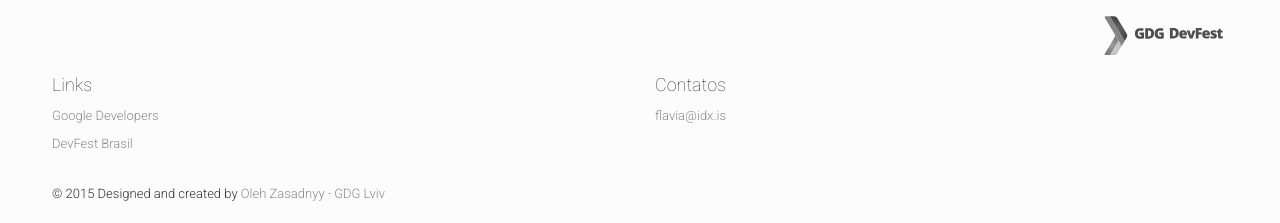
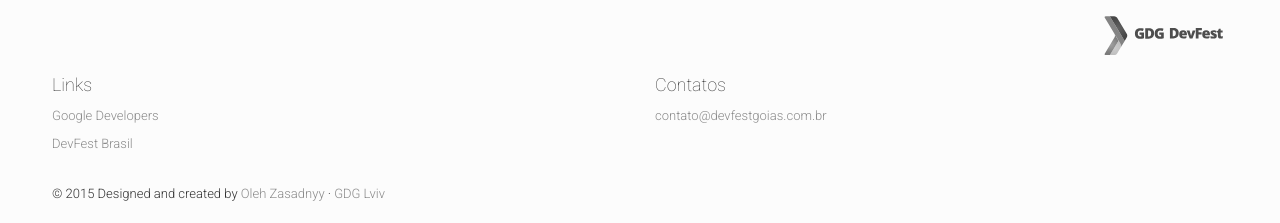
Before and after one commit to flavia-programmer/devfestgoias, a Jekyll site: the page built from index.html, in a window 1280 px wide and 900 px high, scrolled down 4043 px. Shown: the part 674-897 px from the top of the window. Built offline with Jekyll 4.4.1, drawn with Linux system fonts in a browser that asks for light colours; nearby versions of some CDN libraries; comment, search, counter and statistics services are not loaded.

Commit message:
Update email address

```diff
--- a/_config.yml
+++ b/_config.yml
@@ -33,7 +33,7 @@
 
 # Documents
 c4pUrl: "http://bit.ly/dfua-c4p"
-c4sponsorsUrl: "mailto:flavia@idx.is"
+c4sponsorsUrl: "mailto:contato@devfestgoias.com.br"
 
 
 # Navigation
@@ -56,7 +56,7 @@
 eventDate: "26 de Setembro de 2015"
 typeoutTextValues: '"Goiás", "Goiânia", "Jataí"'
 heroButtons:
- - {url: "mailto:flavia@idx.is", text: "Seja um patrocinador"}
+ - {url: "mailto:contato@devfestgoias.com.br", text: "Seja um patrocinador"}
  - {url: "https://meubilhete.com/devfestgoias", text: "Inscreva-se"}
 
 # About Block
@@ -164,7 +164,7 @@
  -
   title: "Contatos"
   links:
-   - {link: "mailto:flavia@idx.is", text: "flavia@idx.is"}
+   - {link: "mailto:contato@devfestgoias.com.br", text: "contato@devfestgoias.com.br"}
 # -
 #  title: "FAQ"
 #  links:
```
